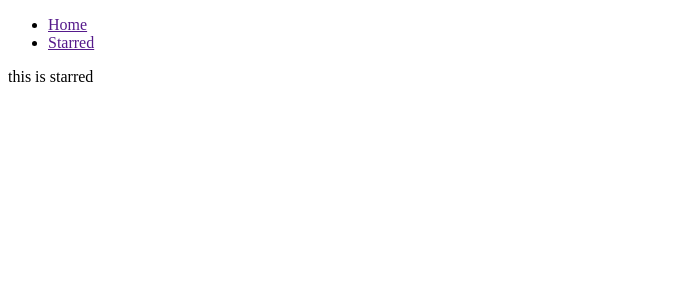
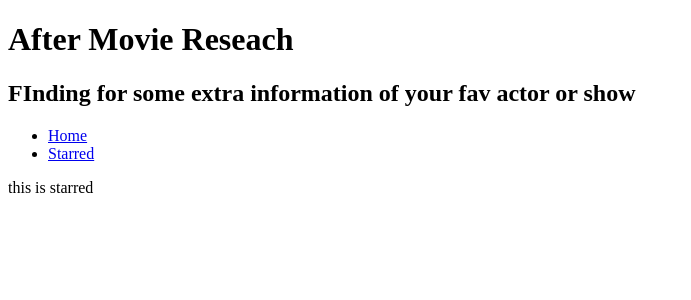
Before and after one commit to vayu02/after-movie-research-app, a React (Create React App) app: page /starred in a window 1280 px wide. Shown: the top 300 px of the page, without its empty margins (0-691 px from the left). Built offline with nearby package versions, Linux system fonts and the light colour scheme.

Commit message:
Created proper layout for app

```diff
--- a/src/App.js
+++ b/src/App.js
@@ -1,14 +1,10 @@
 import React from 'react'
 import {Switch, Route} from 'react-router-dom'
-import Nav from './components/Nav'
 import Homepage from './pages/Homepage'
 import Starred from './pages/Starred'
 
 const App = () => {
   return (
-
-    <div>
-      <Nav />
   <Switch>
     <Route exact path='/'><Homepage /></Route>
     <Route exact path='/starred'><Starred /></Route>
@@ -16,8 +12,6 @@ const App = () => {
       <div>404</div>
     </Route>
   </Switch>
-    </div>
-
   )
 }
 
--- /dev/null
+++ b/src/components/AppName.js
@@ -0,0 +1,12 @@
+import React from 'react'
+
+const AppName = ({title, subtitle}) => {
+    return (
+        <div>
+            <h1>{title}</h1>
+            <h2>{subtitle}</h2>
+        </div>
+    )
+}
+
+export default AppName
--- /dev/null
+++ b/src/components/Mainlayout.js
@@ -0,0 +1,17 @@
+import React from 'react'
+import AppName from './AppName'
+import Nav from './Nav'
+
+const Mainlayout = ({children}) => {
+    return (
+        <div>
+            <AppName
+            title="After Movie Reseach"
+            subtitle="FInding for some extra information of your fav actor or show" />
+            <Nav />
+            {children}
+        </div>
+    )
+}
+
+export default Mainlayout
--- a/src/components/Nav.js
+++ b/src/components/Nav.js
@@ -1,11 +1,9 @@
 import React from 'react'
 import {Link} from 'react-router-dom'
 
-
-
-const Links = [
+const URLS = [
     {to: '/', text: "Home"},
-    {to: '/starred', text: "Starred"},
+    {to: '/starred', text: "Starred"}
 ]
 
 const Nav = () => {
@@ -13,7 +11,7 @@ const Nav = () => {
         <div>
             <ul>
                 {
-                    Links.map((link)=><li><Link key={link.to} to={Link.to}>{link.text}</Link></li>)
+                    URLS.map((URL)=><li key={URL.to}><Link to={URL.to}>{URL.text}</Link></li>)
                 }
             </ul>
         </div>
--- a/src/pages/Homepage.js
+++ b/src/pages/Homepage.js
@@ -1,10 +1,12 @@
 import React from 'react'
+import Mainlayout from '../components/Mainlayout'
+
 
 const Homepage = () => {
     return (
-        <div>
+        <Mainlayout>
             this is home
-        </div>
+        </Mainlayout>
     )
 }
 
--- a/src/pages/Starred.js
+++ b/src/pages/Starred.js
@@ -1,10 +1,11 @@
 import React from 'react'
+import Mainlayout from '../components/Mainlayout'
 
 const Starred = () => {
     return (
-        <div>
+        <Mainlayout >
             this is starred
-        </div>
+        </Mainlayout>
     )
 }
 
```
Lines whose indentation alone changed are shown as unchanged.
